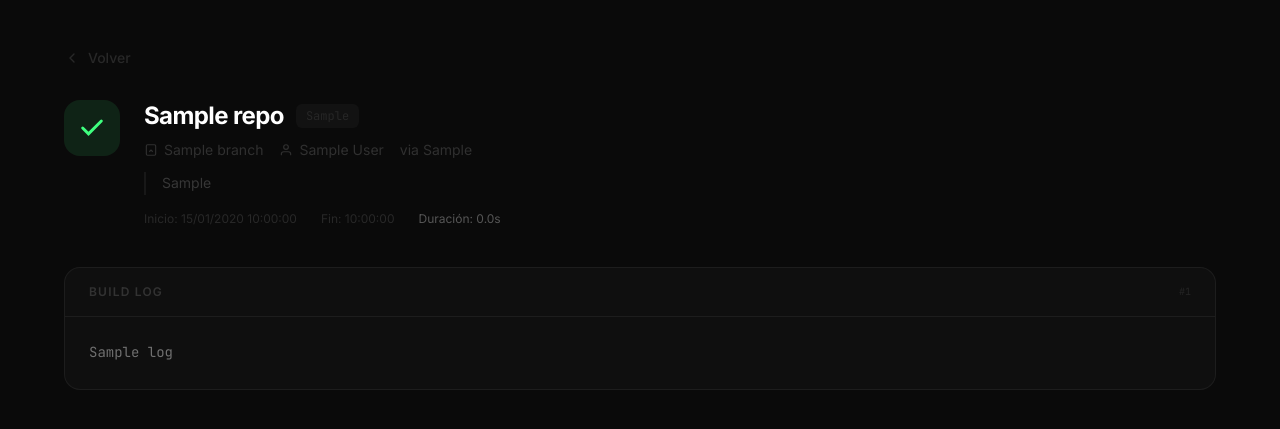
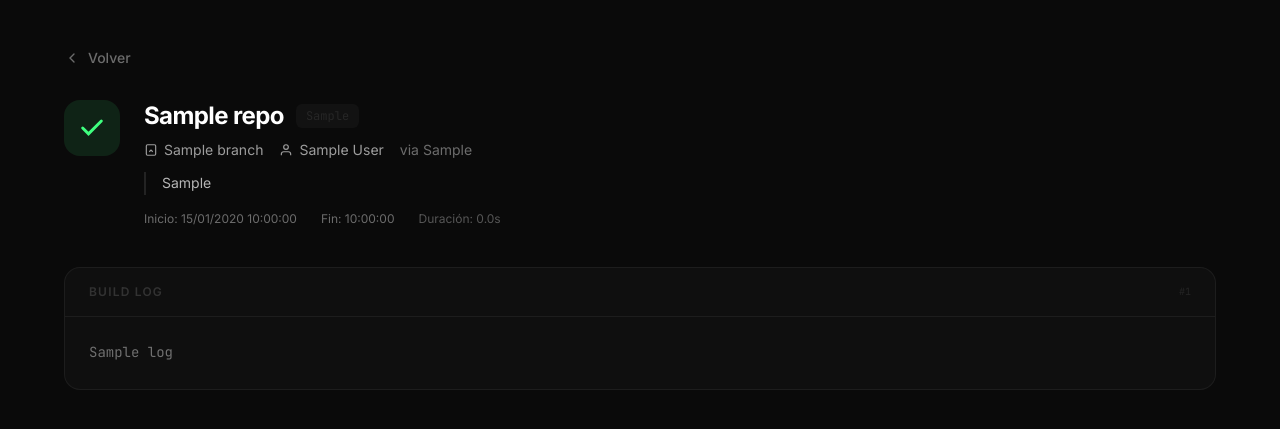
Before and after one commit to MBH0/ci-watcher, a Python web app: template app/templates/build.html in a window 1280 px wide. Shown: the top 429 px of the page. Run offline with Jinja, Linux system fonts and the light colour scheme; the template is opened without the code that fills it: most values are stand-ins (such as "Sample title", 1, 10 or a date in 2020); style sheets or scripts are compiled from the project's sources.

Commit message:
fix: improved contrast across all pages — lighter text, visible borders, accent-colored active nav

```diff
--- a/app/templates/base.html
+++ b/app/templates/base.html
@@ -21,18 +21,18 @@
       </div>
     </div>
     <nav class="flex-1 px-3 py-4 space-y-1.5">
-      <a href="/" class="flex items-center gap-3.5 px-4 py-2.5 rounded-xl text-sm font-medium transition-all duration-150
-        {% if request.url.path == '/' or request.url.path.startswith('/builds') %}bg-white/10 text-white shadow-sm{% else %}text-f11-dim hover:text-white hover:bg-white/[0.06]{% endif %}">
+      <a href="/" class="flex items-center gap-3.5 px-4 py-2.5 rounded-xl text-sm font-semibold transition-all duration-150
+        {% if request.url.path == '/' or request.url.path.startswith('/builds') %}bg-f11-accent/15 text-f11-accent shadow-sm border border-f11-accent/10{% else %}text-white/70 hover:text-white hover:bg-white/[0.08]{% endif %}">
         <svg class="w-5 h-5 shrink-0" viewBox="0 0 24 24" fill="none" stroke="currentColor" stroke-width="1.5" stroke-linecap="round"><rect x="3" y="3" width="7" height="9"/><rect x="14" y="3" width="7" height="5"/><rect x="14" y="12" width="7" height="9"/><rect x="3" y="16" width="7" height="5"/></svg>
         <span>Builds</span>
       </a>
-      <a href="/repos" class="flex items-center gap-3.5 px-4 py-2.5 rounded-xl text-sm font-medium transition-all duration-150
-        {% if request.url.path == '/repos' %}bg-white/10 text-white shadow-sm{% else %}text-f11-dim hover:text-white hover:bg-white/[0.06]{% endif %}">
+      <a href="/repos" class="flex items-center gap-3.5 px-4 py-2.5 rounded-xl text-sm font-semibold transition-all duration-150
+        {% if request.url.path == '/repos' %}bg-f11-accent/15 text-f11-accent shadow-sm border border-f11-accent/10{% else %}text-white/70 hover:text-white hover:bg-white/[0.08]{% endif %}">
         <svg class="w-5 h-5 shrink-0" viewBox="0 0 24 24" fill="none" stroke="currentColor" stroke-width="1.5" stroke-linecap="round"><path d="M22 19a2 2 0 0 1-2 2H4a2 2 0 0 1-2-2V5a2 2 0 0 1 2-2h5l2 3h9a2 2 0 0 1 2 2z"/></svg>
         <span>Repos</span>
       </a>
-      <a href="/settings" class="flex items-center gap-3.5 px-4 py-2.5 rounded-xl text-sm font-medium transition-all duration-150
-        {% if request.url.path == '/settings' %}bg-white/10 text-white shadow-sm{% else %}text-f11-dim hover:text-white hover:bg-white/[0.06]{% endif %}">
+      <a href="/settings" class="flex items-center gap-3.5 px-4 py-2.5 rounded-xl text-sm font-semibold transition-all duration-150
+        {% if request.url.path == '/settings' %}bg-f11-accent/15 text-f11-accent shadow-sm border border-f11-accent/10{% else %}text-white/70 hover:text-white hover:bg-white/[0.08]{% endif %}">
         <svg class="w-5 h-5 shrink-0" viewBox="0 0 24 24" fill="none" stroke="currentColor" stroke-width="1.5" stroke-linecap="round"><circle cx="12" cy="12" r="3"/><path d="M19.4 15a1.65 1.65 0 0 0 .33 1.82l.06.06a2 2 0 0 1 0 2.83 2 2 0 0 1-2.83 0l-.06-.06a1.65 1.65 0 0 0-1.82-.33 1.65 1.65 0 0 0-1 1.51V21a2 2 0 0 1-2 2 2 2 0 0 1-2-2v-.09A1.65 1.65 0 0 0 9 19.4a1.65 1.65 0 0 0-1.82.33l-.06.06a2 2 0 0 1-2.83 0 2 2 0 0 1 0-2.83l.06-.06A1.65 1.65 0 0 0 4.68 15a1.65 1.65 0 0 0-1.51-1H3a2 2 0 0 1-2-2 2 2 0 0 1 2-2h.09A1.65 1.65 0 0 0 4.6 9a1.65 1.65 0 0 0-.33-1.82l-.06-.06a2 2 0 0 1 0-2.83 2 2 0 0 1 2.83 0l.06.06A1.65 1.65 0 0 0 9 4.68a1.65 1.65 0 0 0 1-1.51V3a2 2 0 0 1 2-2 2 2 0 0 1 2 2v.09a1.65 1.65 0 0 0 1 1.51 1.65 1.65 0 0 0 1.82-.33l.06-.06a2 2 0 0 1 2.83 0 2 2 0 0 1 0 2.83l-.06.06a1.65 1.65 0 0 0-.33 1.82V9a1.65 1.65 0 0 0 1.51 1H21a2 2 0 0 1 2 2 2 2 0 0 1-2 2h-.09a1.65 1.65 0 0 0-1.51 1z"/></svg>
         <span>Ajustes</span>
       </a>
@@ -44,7 +44,7 @@
           <p class="text-white text-xs font-medium truncate leading-none mb-1">{{ user.name or user.login }}</p>
           <p class="text-f11-muted/50 text-[10px] truncate">@{{ user.login }}</p>
         </div>
-        <a href="/auth/logout" class="ml-auto p-2 rounded-lg text-f11-muted/40 hover:text-f11-dim hover:bg-white/5 transition-all" title="Cerrar sesión">
+        <a href="/auth/logout" class="ml-auto p-2 rounded-lg text-white/30 hover:text-white hover:bg-white/10 transition-all" title="Cerrar sesión">
           <svg class="w-4 h-4" viewBox="0 0 24 24" fill="none" stroke="currentColor" stroke-width="2" stroke-linecap="round"><path d="M9 21H5a2 2 0 0 1-2-2V5a2 2 0 0 1 2-2h4"/><polyline points="16 17 21 12 16 7"/><line x1="21" y1="12" x2="9" y2="12"/></svg>
         </a>
       </div>
--- a/app/templates/build.html
+++ b/app/templates/build.html
@@ -3,7 +3,7 @@
 {% block content %}
 <div class="p-10 lg:p-12">
   <div class="max-w-6xl mx-auto">
-    <a href="/" class="inline-flex items-center gap-2 text-f11-muted/40 hover:text-f11-dim transition-colors mb-8 text-sm font-medium">
+    <a href="/" class="inline-flex items-center gap-2 text-white/40 hover:text-white transition-colors mb-8 text-sm font-medium">
       <svg class="w-4 h-4" viewBox="0 0 24 24" fill="none" stroke="currentColor" stroke-width="2" stroke-linecap="round"><polyline points="15 18 9 12 15 6"/></svg>
       Volver
     </a>
@@ -30,7 +30,7 @@
           <h1 class="text-2xl font-bold text-white tracking-tight">{{ build.repo }}</h1>
           <span class="text-f11-muted/30 text-xs font-mono bg-white/[0.03] px-2.5 py-1 rounded-md">{{ build.commit_sha[:7] }}</span>
         </div>
-        <div class="flex flex-wrap items-center gap-4 text-sm text-f11-muted/50">
+        <div class="flex flex-wrap items-center gap-4 text-sm text-white/60">
           <span class="flex items-center gap-1.5">
             <svg class="w-3.5 h-3.5" viewBox="0 0 24 24" fill="none" stroke="currentColor" stroke-width="2"><path d="M6 3h12a2 2 0 0 1 2 2v14a2 2 0 0 1-2 2H6a2 2 0 0 1-2-2V5a2 2 0 0 1 2-2z"/><polyline points="9 15 12 12 15 15"/></svg>
             {{ build.branch }}
@@ -42,13 +42,13 @@
           </span>
           {% endif %}
           {% if build.triggered_by %}
-          <span>via {{ build.triggered_by }}</span>
+          <span class="text-white/40">via {{ build.triggered_by }}</span>
           {% endif %}
         </div>
         {% if build.commit_msg %}
-        <p class="text-sm text-f11-muted/60 mt-3 max-w-2xl leading-relaxed border-l-2 border-white/[0.06] pl-4">{{ build.commit_msg.strip() }}</p>
+        <p class="text-sm text-white/70 mt-3 max-w-2xl leading-relaxed border-l-2 border-white/10 pl-4">{{ build.commit_msg.strip() }}</p>
         {% endif %}
-        <div class="flex items-center gap-6 mt-4 text-xs text-f11-muted/40">
+        <div class="flex items-center gap-6 mt-4 text-xs text-white/40">
           {% if build.started_at %}
           <span>Inicio: {{ build.started_at.strftime('%d/%m/%Y %H:%M:%S') }}</span>
           {% endif %}
--- a/app/templates/index.html
+++ b/app/templates/index.html
@@ -100,7 +100,7 @@
               <span class="text-xs font-mono text-f11-muted/40 shrink-0 w-16">{{ b.commit_sha[:7] }}</span>
               <span class="text-xs text-f11-muted/50 shrink-0">{{ b.branch }}</span>
               {% if b.commit_msg %}
-              <span class="text-xs text-f11-dim/60 truncate group-hover:text-f11-dim transition-colors">{{ b.commit_msg.strip()[:70] }}</span>
+              <span class="text-xs font-medium text-white/60 truncate group-hover:text-white/80 transition-colors">{{ b.commit_msg.strip()[:70] }}</span>
               {% endif %}
             </div>
             <div class="flex items-center gap-3 shrink-0">
--- a/app/templates/project.html
+++ b/app/templates/project.html
@@ -3,7 +3,7 @@
 {% block content %}
 <div class="p-10 lg:p-12">
   <div class="max-w-6xl mx-auto">
-    <a href="/" class="inline-flex items-center gap-2 text-f11-muted/40 hover:text-f11-dim transition-colors mb-8 text-sm font-medium">
+    <a href="/" class="inline-flex items-center gap-2 text-white/40 hover:text-white transition-colors mb-8 text-sm font-medium">
       <svg class="w-4 h-4" viewBox="0 0 24 24" fill="none" stroke="currentColor" stroke-width="2" stroke-linecap="round"><polyline points="15 18 9 12 15 6"/></svg>
       Volver
     </a>
@@ -109,7 +109,7 @@
 
           <!-- Actions -->
           <div class="col-span-1 flex items-center gap-2 justify-end">
-            <a href="/builds/{{ b.id }}" class="text-[10px] text-f11-muted/30 hover:text-f11-dim transition-colors font-medium">Ver</a>
+            <a href="/builds/{{ b.id }}" class="text-xs text-f11-accent/80 hover:text-f11-accent transition-colors font-semibold">Ver</a>
             {% if b.status == 'running' %}
             <button onclick="cancelBuild({{ b.id }}, this)" class="text-[10px] text-f11-danger/60 hover:text-f11-danger transition-colors font-medium">Cancelar</button>
             {% endif %}
```
